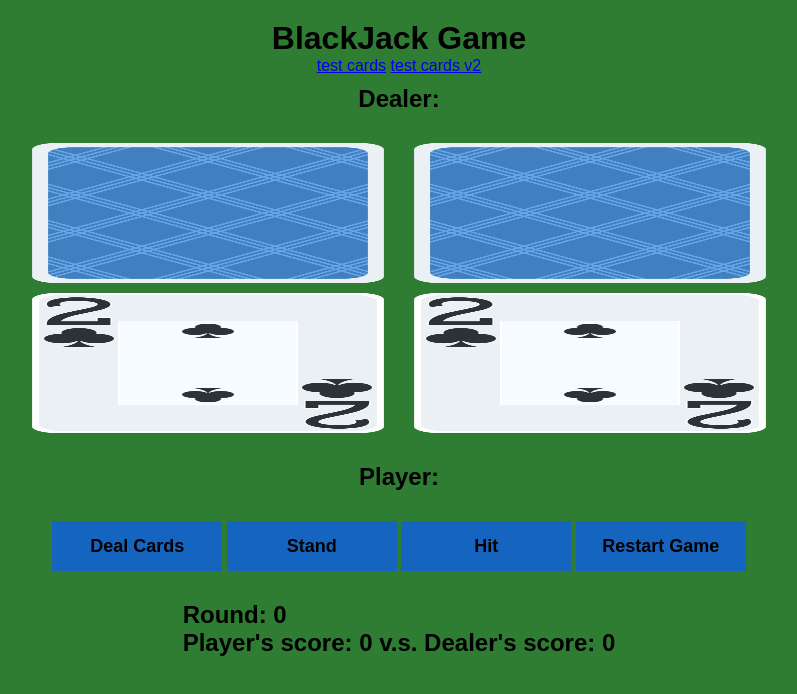
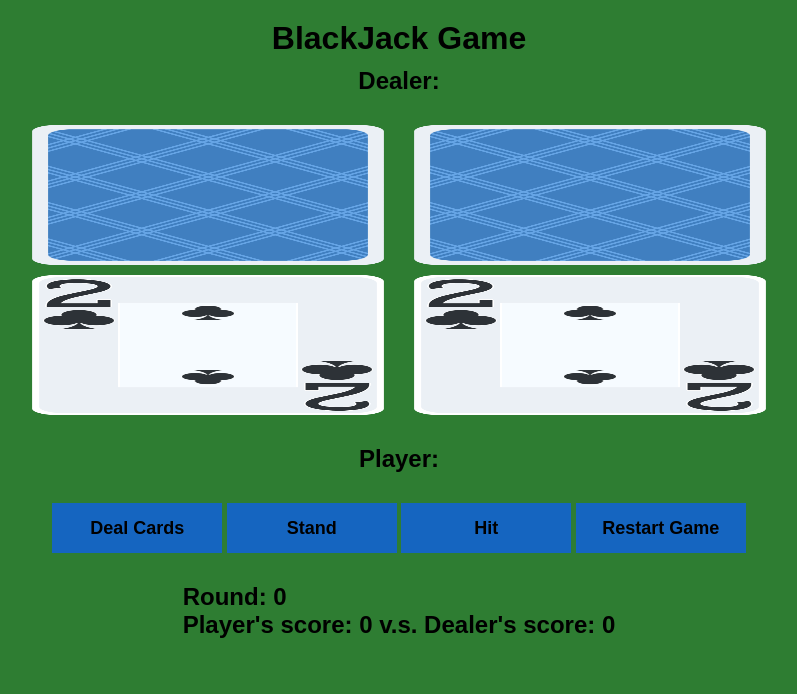
Before and after one commit to cbuzuloiu/blackjack, a plain HTML site: page index.html in a window 1280 px wide. Shown: the whole page, without its empty margins (241-1038 px from the left). Drawn offline with Linux system fonts and the light colour scheme.

Commit message:
removed link to css card files

```diff
--- a/index.html
+++ b/index.html
@@ -11,8 +11,6 @@
     <div class="container">
       <header>
         <h1>BlackJack Game</h1>
-        <a href="cards.html">test cards</a>
-        <a href="cardsV2.html">test cards v2</a>
       </header>
 
       <section class="dealer">
```
